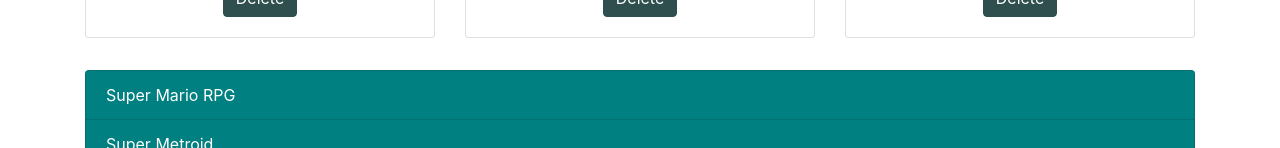
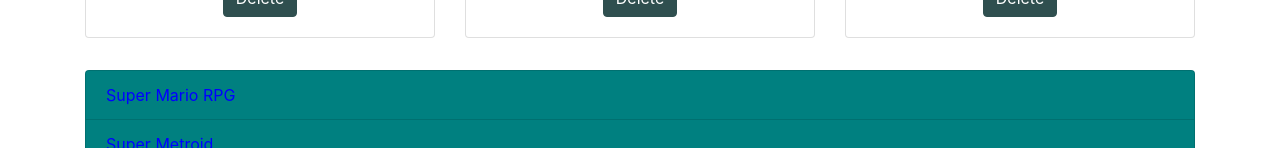
Before and after one commit to apellerite/vue_intro, a Vue app: page / in a window 1280 px wide. Shown: the part 804-952 px from the top of the page. Built offline with nearby package versions, Linux system fonts and the light colour scheme.

Commit message:
Try adding new workflow

```diff
--- a/src/App.vue
+++ b/src/App.vue
@@ -12,7 +12,7 @@
       </div>
     </div>
     <ul class="list-group">
-      <li class="list-group-item" v-for="title in gameTitles" style="color: white; background-color: teal" :key="title">{{ title }}</li>
+      <li class="list-group-item" v-for="title in gameTitles" style="color: blue; background-color: teal" :key="title">{{ title }}</li>
     </ul>
   </div>
 </template>
```
